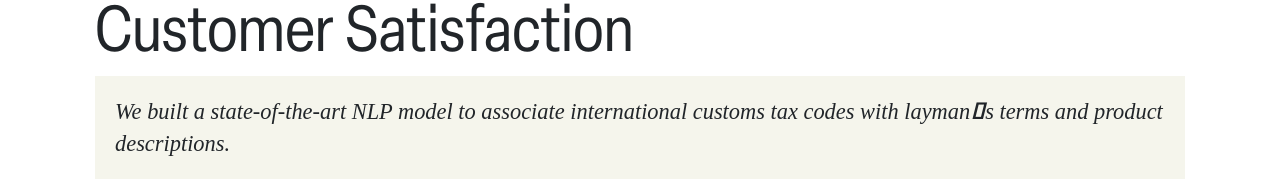
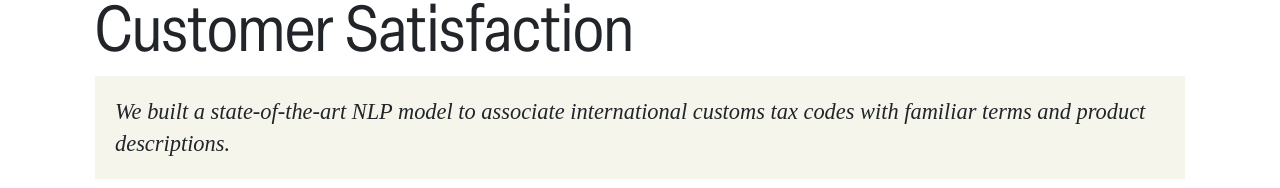
Before and after one commit to chadri72/firebrand-dot-ai, a website: page src/impact-gen-ai-to-improve-parcel-delivery.html in a window 1280 px wide. Shown: the part 612-800 px from the top of the page. Drawn offline with nearby package versions, Linux system fonts and the light colour scheme; a web font is replaced by a local one.

Commit message:
minor tweaks

```diff
--- a/src/impact-gen-ai-to-improve-parcel-delivery.html
+++ b/src/impact-gen-ai-to-improve-parcel-delivery.html
@@ -101,7 +101,7 @@ html {scroll-behavior: smooth;}
 		</div>
 
 		<div class="row">
-			<p class="insight-intro">We built a state-of-the-art NLP model to associate international customs tax codes with layman<span style="font-family:Elza-Narrow-Medium;">’</span>s terms and product descriptions.</p>
+			<p class="insight-intro">We built a state-of-the-art NLP model to associate international customs tax codes with familiar terms and product descriptions.</p>
 		</div>
 
 		<div class="row insight-body">
```
